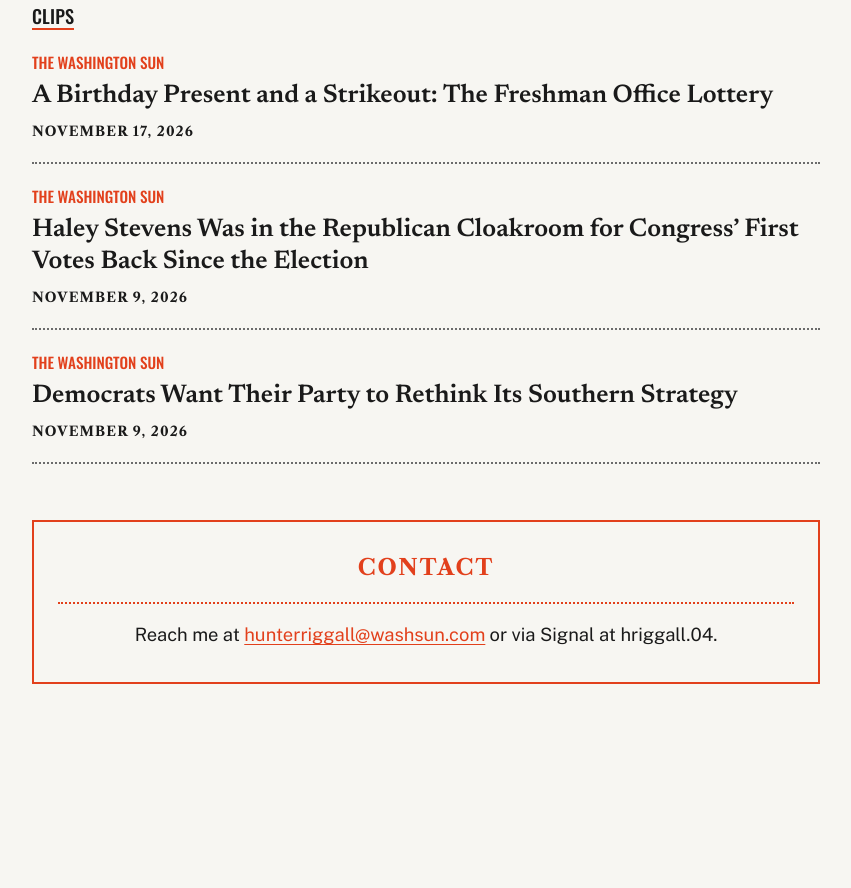
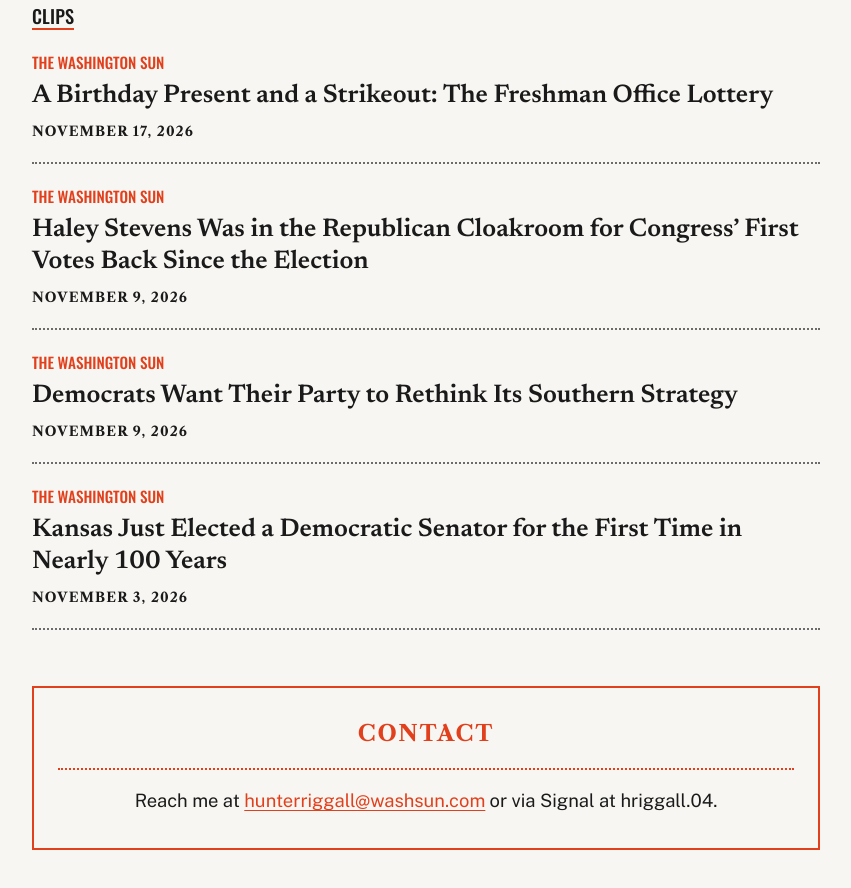
Before and after one commit to hunterriggall-dev/my-site, a plain HTML site: page index.html in a window 1280 px wide. Shown: the part 586-1474 px from the top of the page, without its empty margins (214-1065 px from the left). Before the commit the page ends 1390 px from the top, so only its background shows below. Drawn offline with nearby package versions, Linux system fonts and the light colour scheme.

Commit message:
Add clip: Kansas Just Elected a Democratic Senator for the First Time in Nearly 100 Years
Co-Authored-By: Claude Opus 5.5 <noreply@anthropic.com>
Claude-Session: https://claude.ai/code/session_01FtGsmLrjFuggyyMYcmg11J

```diff
--- a/index.html
+++ b/index.html
@@ -207,6 +207,11 @@
           <h3 class="clip-headline"><a href="https://www.washingtonsun.com/campaigns/democrats-southern-strategy-midterm-results-warnock">Democrats Want Their Party to Rethink Its Southern Strategy</a></h3>
           <p class="clip-date">November 9, 2026</p>
         </li>
+        <li class="clip">
+          <p class="clip-outlet">The Washington Sun</p>
+          <h3 class="clip-headline"><a href="https://www.washingtonsun.com/campaigns/kansas-senate-midterm-results-2026">Kansas Just Elected a Democratic Senator for the First Time in Nearly 100 Years</a></h3>
+          <p class="clip-date">November 3, 2026</p>
+        </li>
       </ul>
     </section>
 
```
